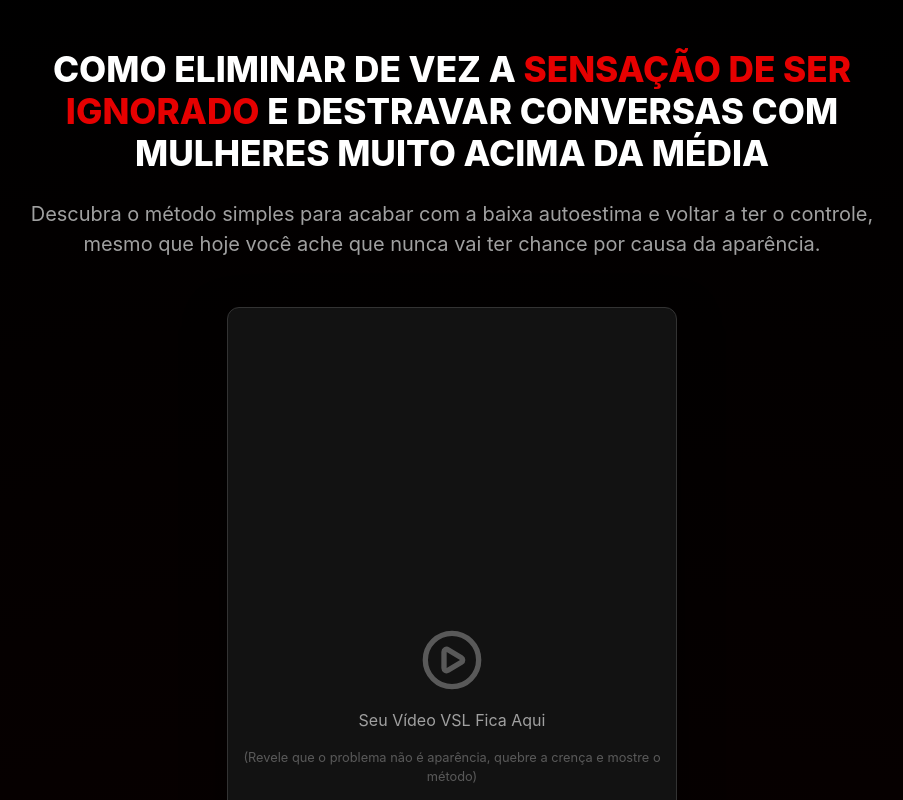
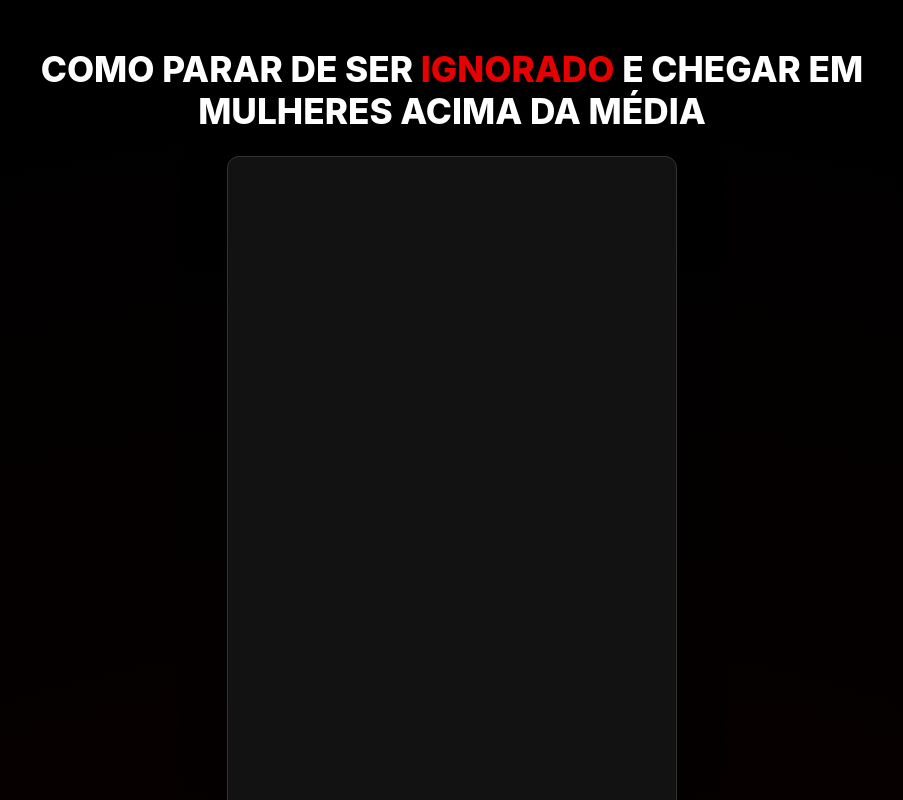
Before and after one commit to Pivatto7/aac, a React (Vite) app in the folder vsl-quiz/: page /vsl in a window 1280 px wide. Shown: the top 800 px of the page, without its empty margins (188-1091 px from the left). Built offline with nearby package versions, Linux system fonts and the light colour scheme.

Commit message:
feat: atualiza VSL.jsx com player VTURB, novo título e links de checkout

```diff
--- a/vsl-quiz/src/pages/VSL.jsx
+++ b/vsl-quiz/src/pages/VSL.jsx
@@ -1,10 +1,17 @@
-import React from 'react';
+import React, { useEffect } from 'react';
 import { PlayCircle, ShieldCheck, Check, TrendingUp, Key, Zap, MessageSquareWarning } from 'lucide-react';
 import '../styles/VSL.css';
 import basicImage from '../assets/basic.jpg';
 import proImage from '../assets/pro.jpg';
 
 export default function VSL() {
+  useEffect(() => {
+    const s = document.createElement("script");
+    s.src = "https://scripts.converteai.net/7f6a95c8-9d58-4683-95f9-5644ba159913/players/69d158cdc5b65f18922e9aab/v4/player.js";
+    s.async = true;
+    document.head.appendChild(s);
+  }, []);
+
   const ctaText = "Quero destravar minha confiança agora";
 
   const basicFeatures = [
@@ -46,18 +53,11 @@ export default function VSL() {
     <div className="vsl-page">
       <section className="hero-section">
         <h1 className="headline">
-          Como eliminar de vez a <span className="headline-highlight">sensação de ser ignorado</span> e destravar conversas com mulheres muito acima da média
+          Como parar de ser <span className="headline-highlight">ignorado</span> e chegar em mulheres acima da média
         </h1>
-        <p className="subheadline">
-          Descubra o método simples para acabar com a baixa autoestima e voltar a ter o controle, mesmo que hoje você ache que nunca vai ter chance por causa da aparência.
-        </p>
 
         <div className="video-container">
-          <div className="video-placeholder">
-            <PlayCircle size={64} style={{ opacity: 0.5 }} />
-            <p>Seu Vídeo VSL Fica Aqui</p>
-            <span style={{ fontSize: '0.8rem', opacity: 0.5 }}>(Revele que o problema não é aparência, quebre a crença e mostre o método)</span>
-          </div>
+          <vturb-smartplayer id="vid-69d158cdc5b65f18922e9aab" style={{ display: 'block', margin: '0 auto', width: '100%', maxWidth: '400px' }}></vturb-smartplayer>
         </div>
 
         <div className="buy-button-wrapper">
@@ -120,7 +120,7 @@ export default function VSL() {
                 </li>
               ))}
             </ul>
-            <button className="buy-button" style={{ fontSize: '1rem', padding: '1rem' }}>
+            <button onClick={() => window.location.href = 'https://ggcheckout.app/checkout/v5/2OFxJPywnmdIHXBqAep1'} className="buy-button" style={{ fontSize: '1rem', padding: '1rem' }}>
               Finalizar Compra
             </button>
           </div>
@@ -153,7 +153,7 @@ export default function VSL() {
                 </li>
               ))}
             </ul>
-            <button className="buy-button" style={{ fontSize: '1.2rem', padding: '1.2rem' }}>
+            <button onClick={() => window.location.href = 'https://ggcheckout.app/checkout/v5/KBJkmfI8656y3k7xaNAa'} className="buy-button" style={{ fontSize: '1.2rem', padding: '1.2rem' }}>
               Quero o PRO Agora
             </button>
           </div>
```
